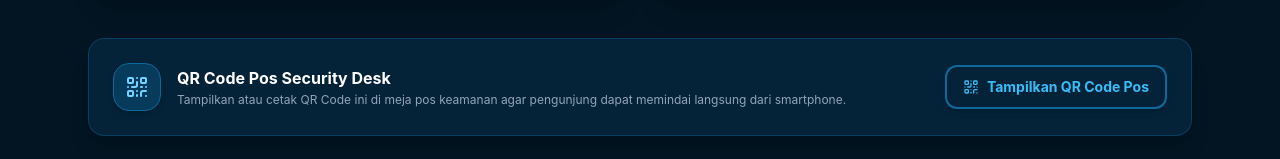
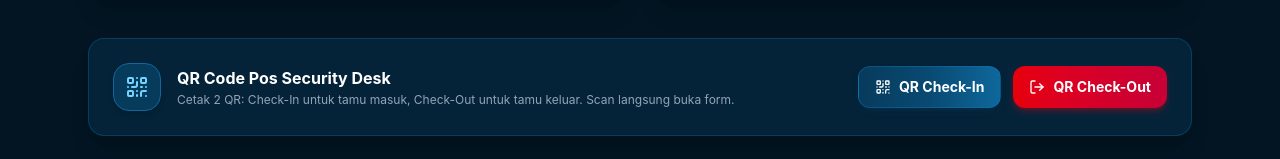
Before and after one commit to sukraalhamda/buku-tamu-digital, a React (Vite) app: page / in a window 1280 px wide. Shown: the part 903-1062 px from the top of the page. Built offline with nearby package versions, Linux system fonts and the light colour scheme; no server answers; the database is empty.

Commit message:
feat: QR check-in + check-out di pos security

```diff
--- a/src/App.jsx
+++ b/src/App.jsx
@@ -30,12 +30,15 @@ export default function App() {
   const [currentPage, setCurrentPage] = useState('welcome');
   const [pageParams, setPageParams] = useState({});
 
-  // Detect QR scan via URL hash #checkin → navigate to checkin as read-only
+  // Detect QR scan via URL hash #checkin / #checkout → navigate accordingly
   useEffect(() => {
     if (window.location.hash === '#checkin') {
       setCurrentPage('checkin');
       setPageParams({ isQrScan: true });
-      // Clean up the hash without reload
+      history.replaceState(null, '', window.location.pathname + window.location.search);
+    } else if (window.location.hash === '#checkout') {
+      setCurrentPage('checkout');
+      setPageParams({});
       history.replaceState(null, '', window.location.pathname + window.location.search);
     }
   }, []);
--- a/src/pages/WelcomePage.jsx
+++ b/src/pages/WelcomePage.jsx
@@ -24,6 +24,8 @@ export default function WelcomePage({ onNavigate, showToast, refreshVisits }) {
   const [isSubmitting, setIsSubmitting] = useState(false);
   const currentAppUrl = window.location.href;
   const checkInDirectUrl = `${window.location.origin}${window.location.pathname}#checkin`;
+  const checkOutDirectUrl = `${window.location.origin}${window.location.pathname}#checkout`;
+  const [qrType, setQrType] = useState('checkin'); // checkin | checkout
   const n8nBaseUrl = import.meta.env.VITE_N8N_BASE_URL;
 
   // Debounced search for active visitors
@@ -263,32 +265,41 @@ export default function WelcomePage({ onNavigate, showToast, refreshVisits }) {
           <div>
             <h4 className="text-base font-bold" style={{ color: 'var(--text-heading)' }}>QR Code Pos Security Desk</h4>
             <p className="text-xs mt-0.5" style={{ color: 'var(--text-muted)' }}>
-              Tampilkan atau cetak QR Code ini di meja pos keamanan agar pengunjung dapat memindai langsung dari smartphone.
+              Cetak 2 QR: Check-In untuk tamu masuk, Check-Out untuk tamu keluar. Scan langsung buka form.
             </p>
           </div>
         </div>
-        <Button variant="outline" size="md" icon={QrCode} onClick={() => setShowQrModal(true)} className="shrink-0">
-          Tampilkan QR Code Pos
-        </Button>
+        <div className="flex gap-3 shrink-0 flex-wrap">
+          <Button variant="primary" size="md" icon={QrCode} onClick={() => { setQrType('checkin'); setShowQrModal(true); }}>
+            QR Check-In
+          </Button>
+          <Button variant="danger" size="md" icon={LogOut} onClick={() => { setQrType('checkout'); setShowQrModal(true); }}>
+            QR Check-Out
+          </Button>
+        </div>
       </div>
 
       {/* QR Modal */}
-      <Modal isOpen={showQrModal} onClose={() => setShowQrModal(false)} title="QR Code Pos Keamanan Security" maxWidth="max-w-md">
+      <Modal isOpen={showQrModal} onClose={() => setShowQrModal(false)} title={qrType === 'checkin' ? 'QR Code Check-In (Masuk)' : 'QR Code Check-Out (Keluar)'} maxWidth="max-w-md">
         <div className="flex flex-col items-center text-center space-y-6 py-2">
-          <div className="p-4 bg-white rounded-2xl shadow-xl border-4 border-[#073B5C]">
-            <QRCodeSVG value={checkInDirectUrl} size={220} level="H" includeMargin />
+          <div className="flex gap-2 p-1 rounded-full" style={{ backgroundColor: 'var(--bg-card-deep)', border: '1px solid var(--border-subtle)' }}>
+            <button onClick={() => setQrType('checkin')} className={`px-4 py-1.5 rounded-full text-xs font-bold transition-colors cursor-pointer ${qrType === 'checkin' ? 'bg-[#073B5C] text-white' : ''}`} style={qrType !== 'checkin' ? { color: 'var(--text-muted)' } : {}}>Check-In</button>
+            <button onClick={() => setQrType('checkout')} className={`px-4 py-1.5 rounded-full text-xs font-bold transition-colors cursor-pointer ${qrType === 'checkout' ? 'bg-rose-600 text-white' : ''}`} style={qrType !== 'checkout' ? { color: 'var(--text-muted)' } : {}}>Check-Out</button>
+          </div>
+          <div className="p-4 bg-white rounded-2xl shadow-xl border-4" style={{ borderColor: qrType === 'checkin' ? '#073B5C' : '#e11d48' }}>
+            <QRCodeSVG value={qrType === 'checkin' ? checkInDirectUrl : checkOutDirectUrl} size={220} level="H" includeMargin />
           </div>
           <div>
-            <h4 className="font-bold text-lg" style={{ color: 'var(--text-heading)' }}>SCAN UNTUK CHECK-IN LANGSUNG</h4>
+            <h4 className="font-bold text-lg" style={{ color: 'var(--text-heading)' }}>{qrType === 'checkin' ? 'SCAN UNTUK CHECK-IN' : 'SCAN UNTUK CHECK-OUT'}</h4>
             <p className="text-xs mt-2" style={{ color: 'var(--text-muted)' }}>
-              Scan QR ini untuk langsung ke form check-in tamu
+              {qrType === 'checkin' ? 'Scan QR ini untuk langsung ke form check-in' : 'Scan QR ini untuk langsung ke form check-out'}
             </p>
           </div>
           <div className="w-full p-3 rounded-xl border text-xs font-mono flex items-center justify-between gap-2" style={{ backgroundColor: 'var(--bg-card-deep)', borderColor: 'var(--border-primary)', color: 'var(--text-secondary)' }}>
-            <span className="truncate">{checkInDirectUrl}</span>
+            <span className="truncate">{qrType === 'checkin' ? checkInDirectUrl : checkOutDirectUrl}</span>
             <button onClick={() => {
-              navigator.clipboard.writeText(checkInDirectUrl);
-              showToast('Link check-in berhasil disalin!', 'success');
+              navigator.clipboard.writeText(qrType === 'checkin' ? checkInDirectUrl : checkOutDirectUrl);
+              showToast(qrType === 'checkin' ? 'Link check-in berhasil disalin!' : 'Link check-out berhasil disalin!', 'success');
             }} className="p-1.5 rounded-lg text-sky-400 transition-colors shrink-0 hover:bg-[#073B5C]/20 cursor-pointer">
               <Copy className="w-4 h-4" />
             </button>
```
